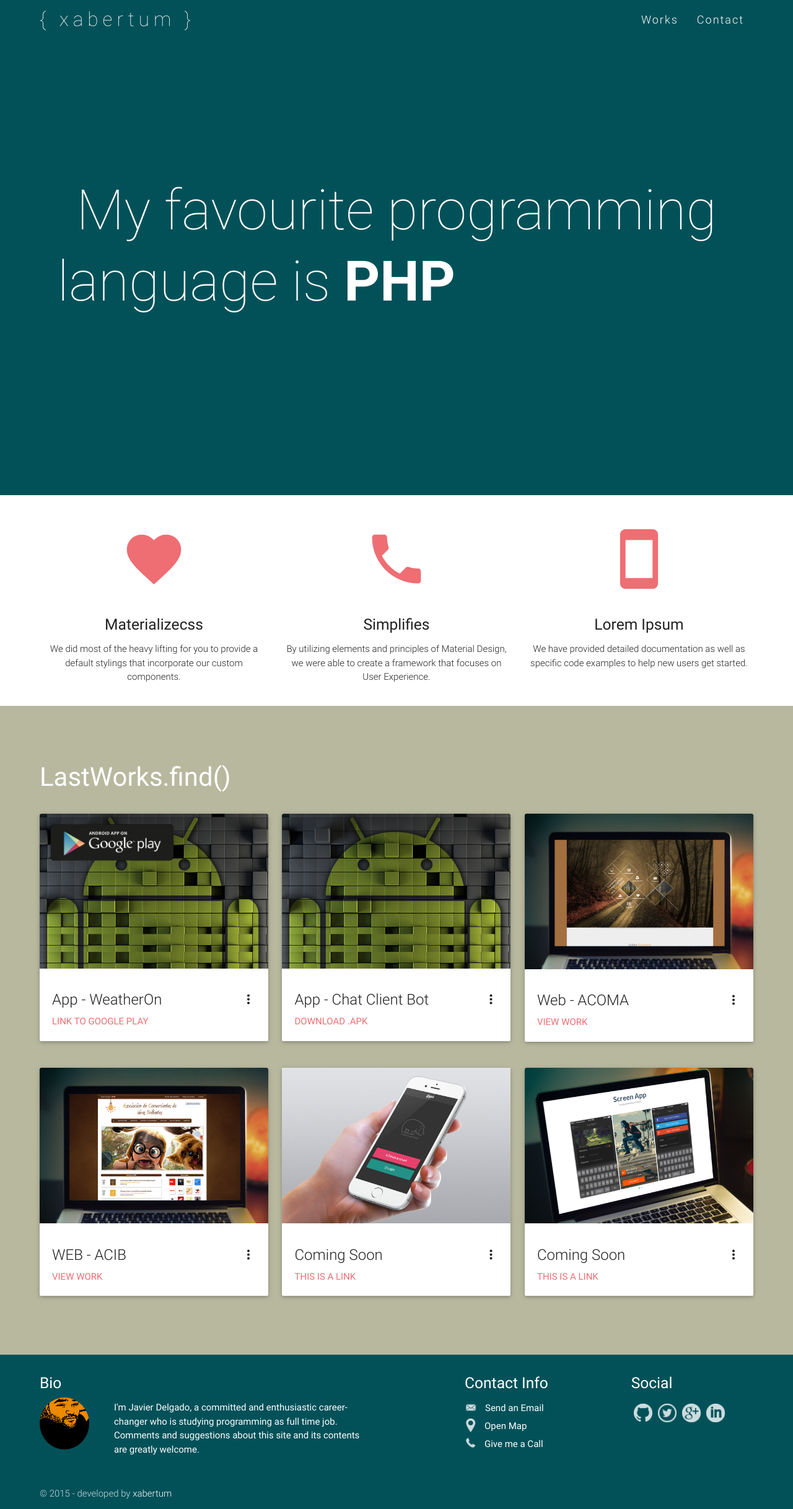
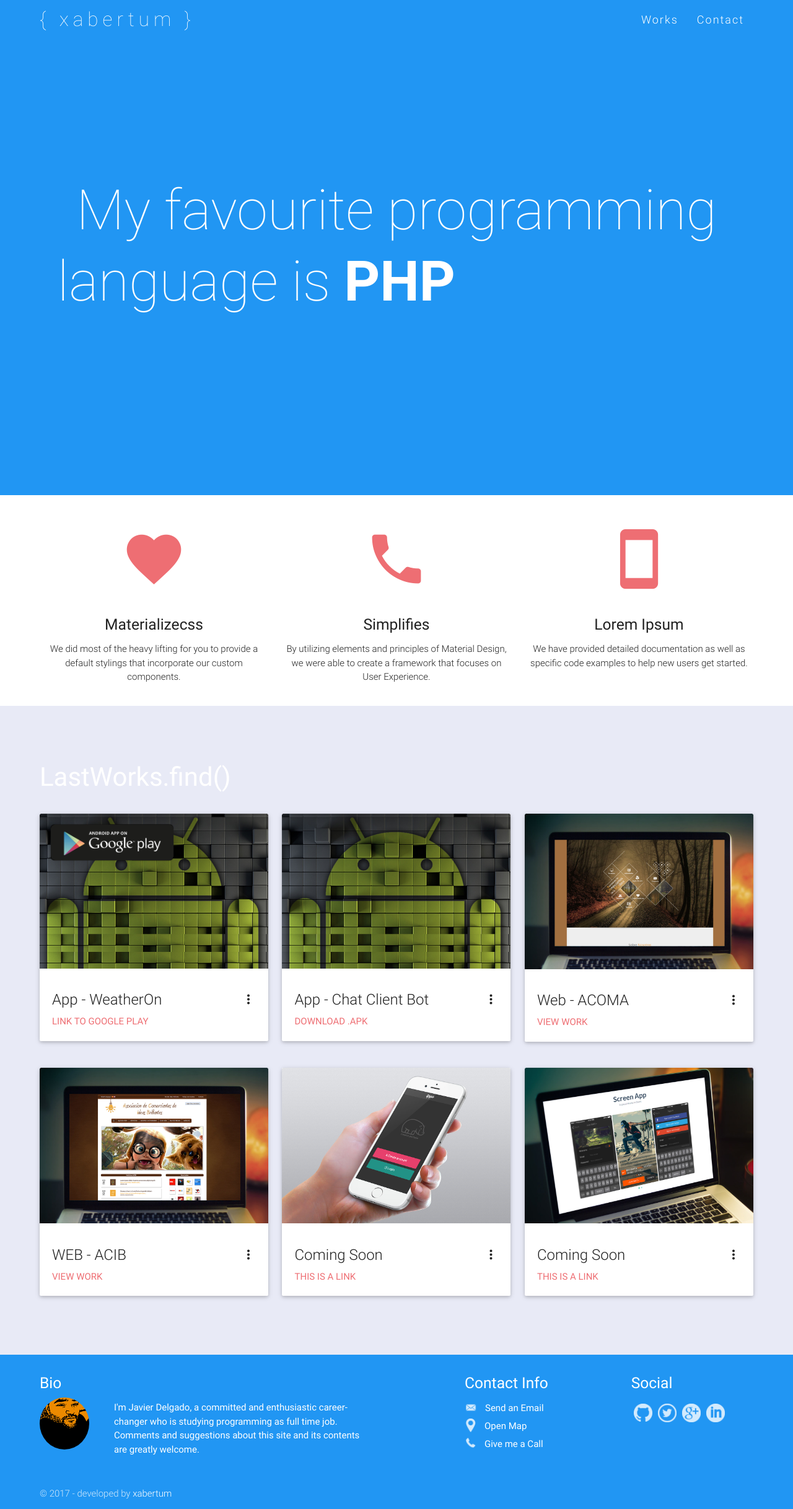
Before and after one commit to xabertum/xabertum.github.io, a PHP site: page /index.html in a window 1280 px wide. Shown: the whole page at 62% size. Run offline with PHP 8.4, Linux system fonts and the light colour scheme; some libraries are stand-ins or nearby versions.

Commit message:
minor changes

```diff
--- a/acoma/css/slider.css
+++ b/acoma/css/slider.css
@@ -1,4 +1,3 @@
-@charset "utf-8";
 /* CSS Document */
 
 /* ESTRUCTURA DEL SLIDER */
--- a/css/style.css
+++ b/css/style.css
@@ -8,7 +8,7 @@
  * Codyhouse.co
  */
 
-.default_color{background-color: #025159 !important}
+.default_color{background-color: #2196F3 !important}
 
 .default_color_text{color: #ee6e73 !important}
 
@@ -24,7 +24,7 @@
 	min-height: 632px;
 	max-height: 864px;
 	position: relative;
-	background-color: rgb(2,81,89);
+	background-color: #2196F3;
 }
 
 #nav_f{
@@ -70,7 +70,7 @@
 
 .card-content a:hover {color: #ee6e73;}
 
-#work{background: #B8B89F;}
+#work{background: #E8EAF6;}
 
 .text_pink{color:#EF9A9A;}
 
--- a/index.html
+++ b/index.html
@@ -246,7 +246,7 @@
     </div>
     <div class="footer-copyright default_color">
       <div class="container">
-      © 2015 - developed by <a class="white-text" href="#">xabertum</a>
+      © 2017 - developed by <a class="white-text" href="#">xabertum</a>
       </div>
     </div>
   </footer>
```
